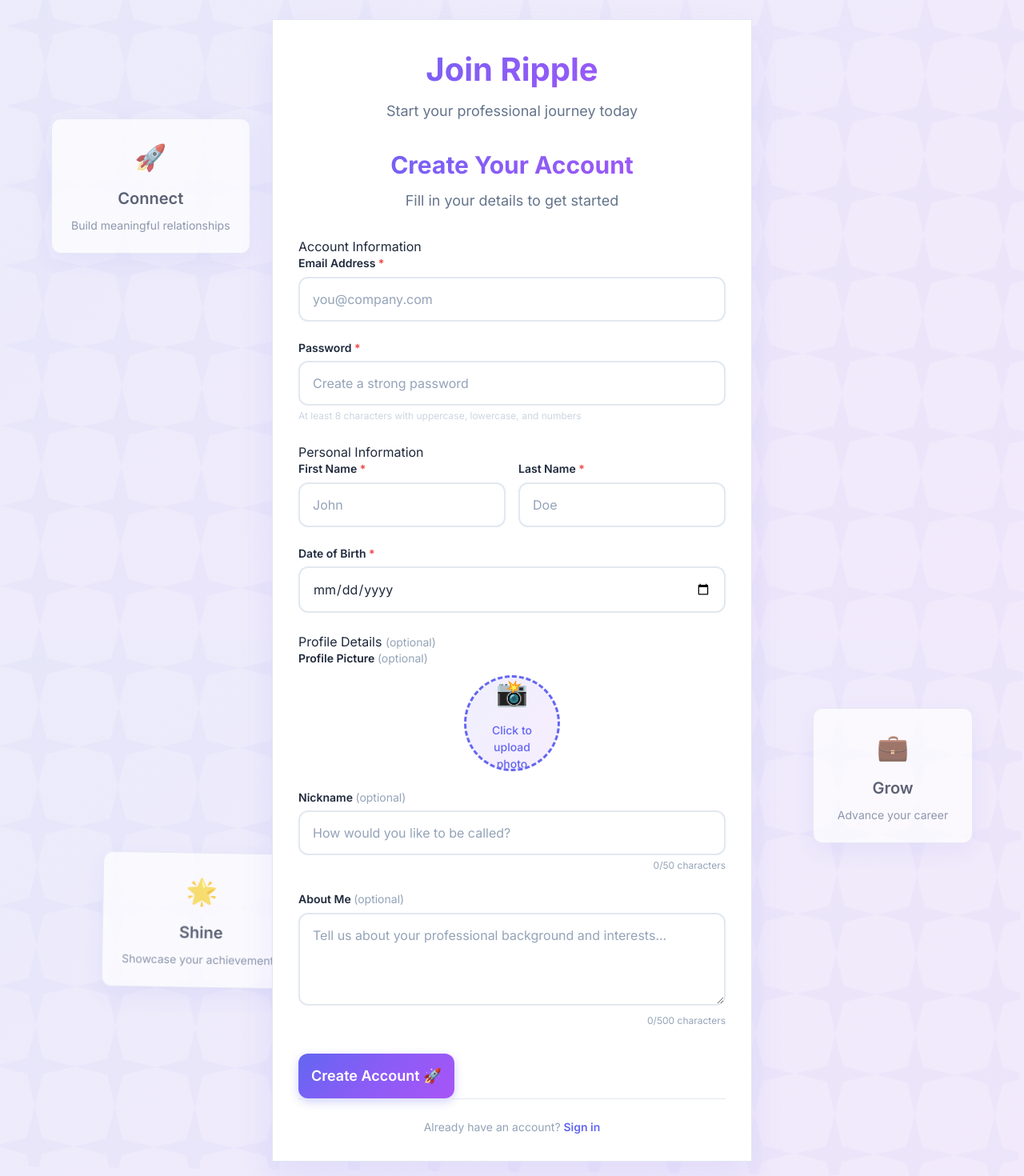
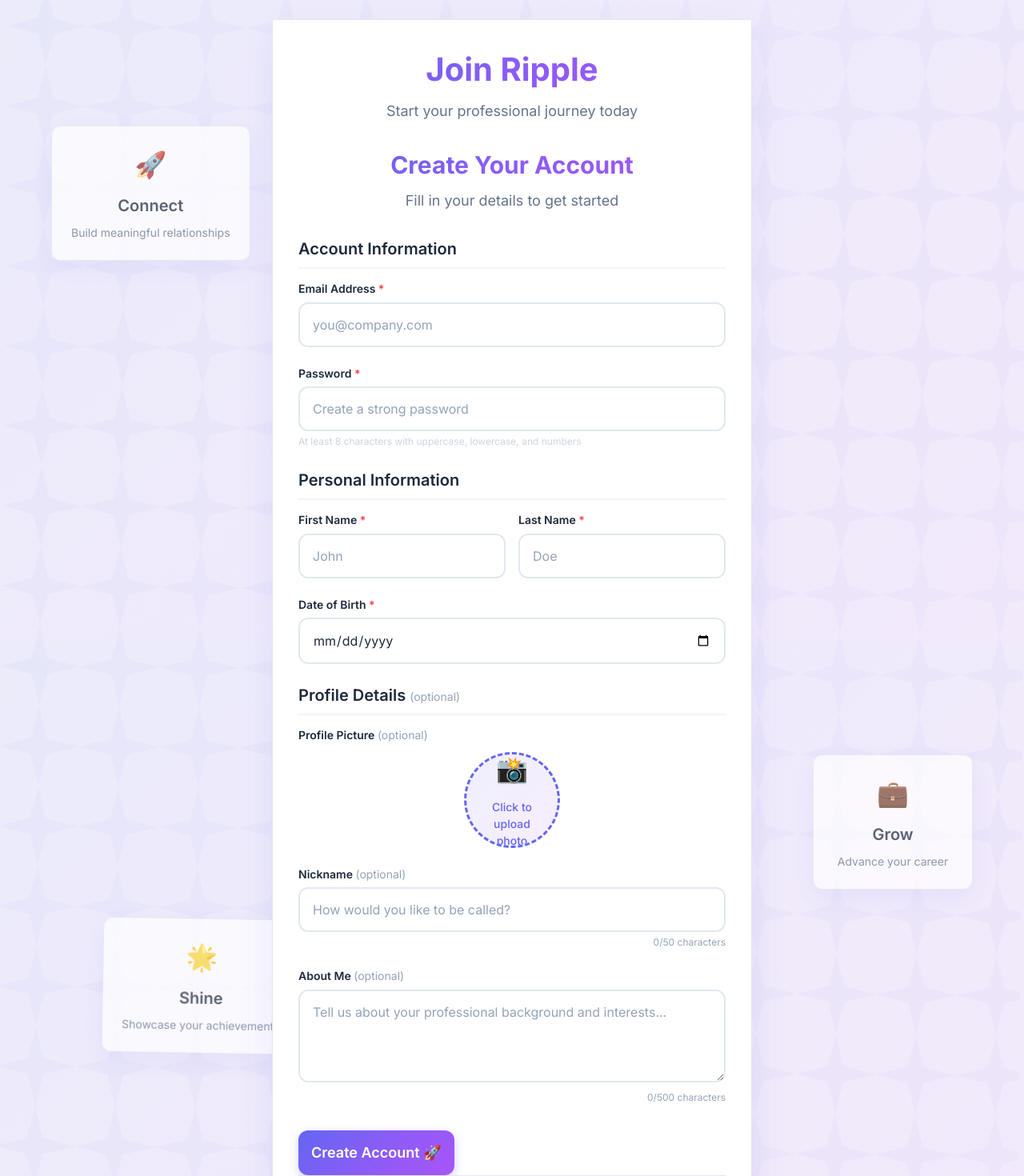
Before and after one commit to Stella-Achar-Oiro/ripple, a Next.js app in the folder frontend/: page /register in a window 1280 px wide. Shown: the top 1470 px of the page at 80% size. Built offline with nearby package versions, Linux system fonts and the light colour scheme; no server answers.

Commit message:
feat(RegisterForm): Enhance styling for section titles and submit section layout

```diff
--- a/frontend/components/Auth/RegisterForm.module.css
+++ b/frontend/components/Auth/RegisterForm.module.css
@@ -34,8 +34,27 @@
 
 /* Step Content */
 .stepContent {
-  min-height: 400px;
   margin-bottom: var(--spacing-2xl);
+}
+
+/* Section Titles */
+.sectionTitle {
+  font-size: 1.25rem;
+  font-weight: 600;
+  color: var(--text-primary);
+  margin: var(--spacing-xl) 0 var(--spacing-lg) 0;
+  padding-bottom: var(--spacing-sm);
+  border-bottom: 2px solid var(--border-light);
+}
+
+.sectionTitle:first-of-type {
+  margin-top: 0;
+}
+
+/* Submit Section */
+.submitSection {
+  margin-top: var(--spacing-2xl);
+  text-align: center;
 }
 
 .stepTitle {
```
